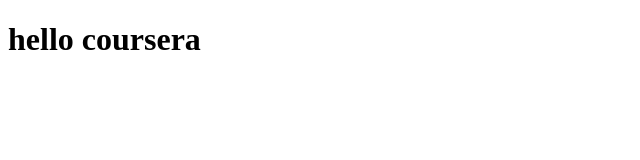
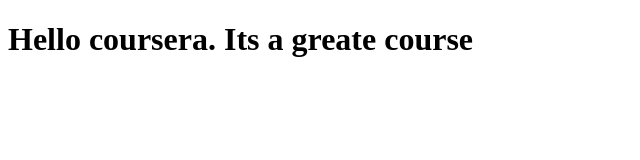
Before and after one commit to ziv17/coursera-test, a plain HTML site: page site/index.html in a window 1280 px wide. Shown: the whole page, without its empty margins (0-640 px from the left). Drawn offline with Linux system fonts and the light colour scheme.

Commit message:
add test to index

```diff
--- a/site/index.html
+++ b/site/index.html
@@ -4,6 +4,6 @@
 	<title>Hello Coursera</title>
 </head>
 <body>
-<h1>hello coursera</h1>
+<h1>Hello coursera. Its a greate course</h1>
 </body>
 </html>
```
Also changed, not shown: 1 other file.
